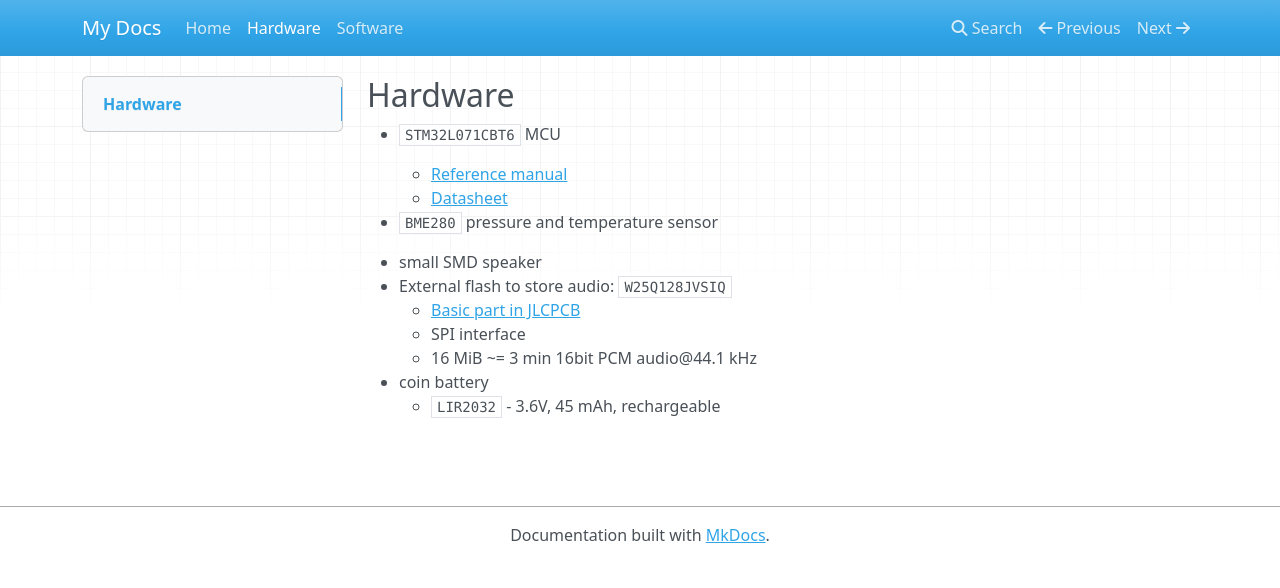
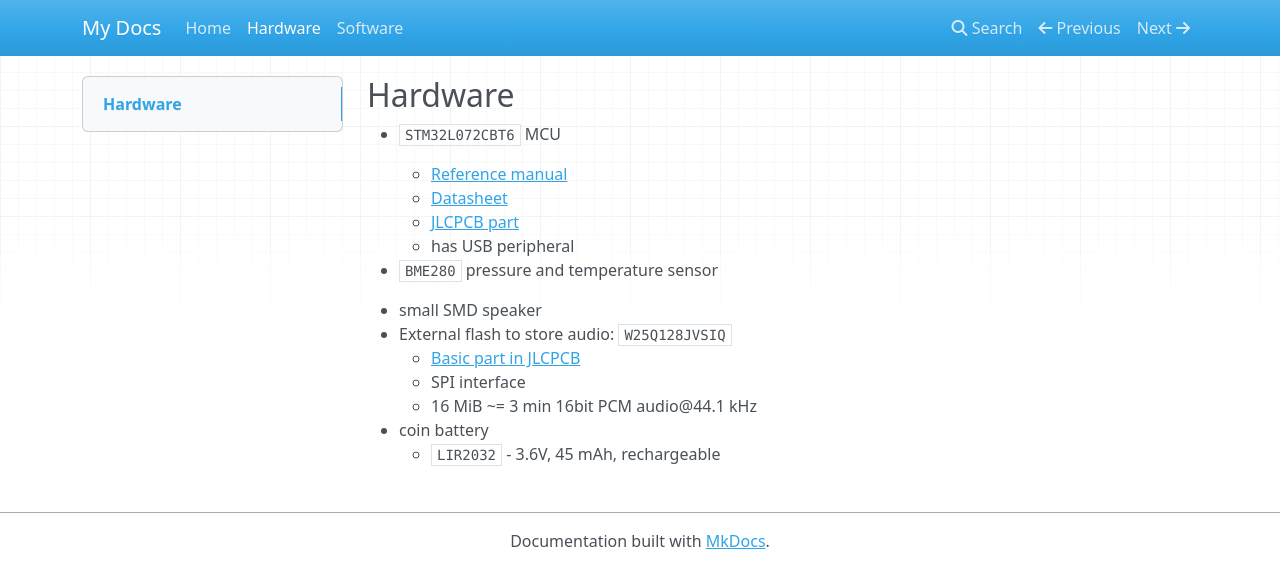
Before and after one commit to vasilNnikolov/vario, an MkDocs documentation site: the page built from docs/hw.md, in a window 1280 px wide. Shown: the top 588 px of the page. Built offline with MkDocs 1.6.1, drawn with Linux system fonts in a browser that asks for light colours; nearby versions of some CDN libraries.

Commit message:
update to stm32l072 processor for usb

```diff
--- a/docs/hw.md
+++ b/docs/hw.md
@@ -1,8 +1,10 @@
 ## Hardware
 
-- `STM32L071CBT6` MCU
-    - [Reference manual](/stm32l0x1reference_manual.pdf)
-    - [Datasheet](/stm32l071v8.pdf)
+- `STM32L072CBT6` MCU
+    - [Reference manual](stm32l0x2_reference_manual.pdf)
+    - [Datasheet](stm32l072cb.pdf)
+    - [JLCPCB part](https://jlcpcb.com/partdetail/STMicroelectronics-STM32L072CBT6/C465977)
+    - has USB peripheral
 
 - `BME280` pressure and temperature sensor
 - small SMD speaker
```
Also changed, not shown: README.md (+1 -13 lines), 4 other files.
